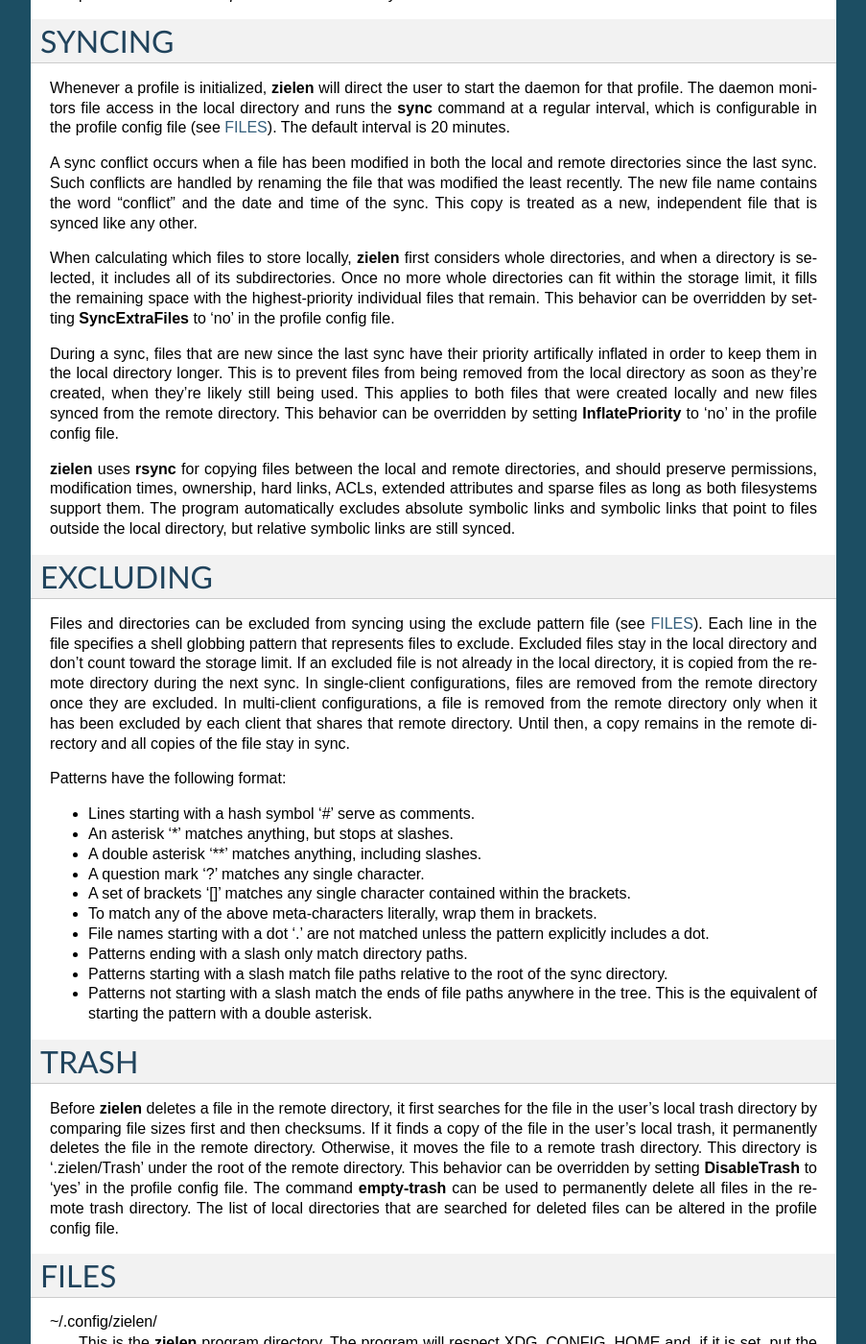
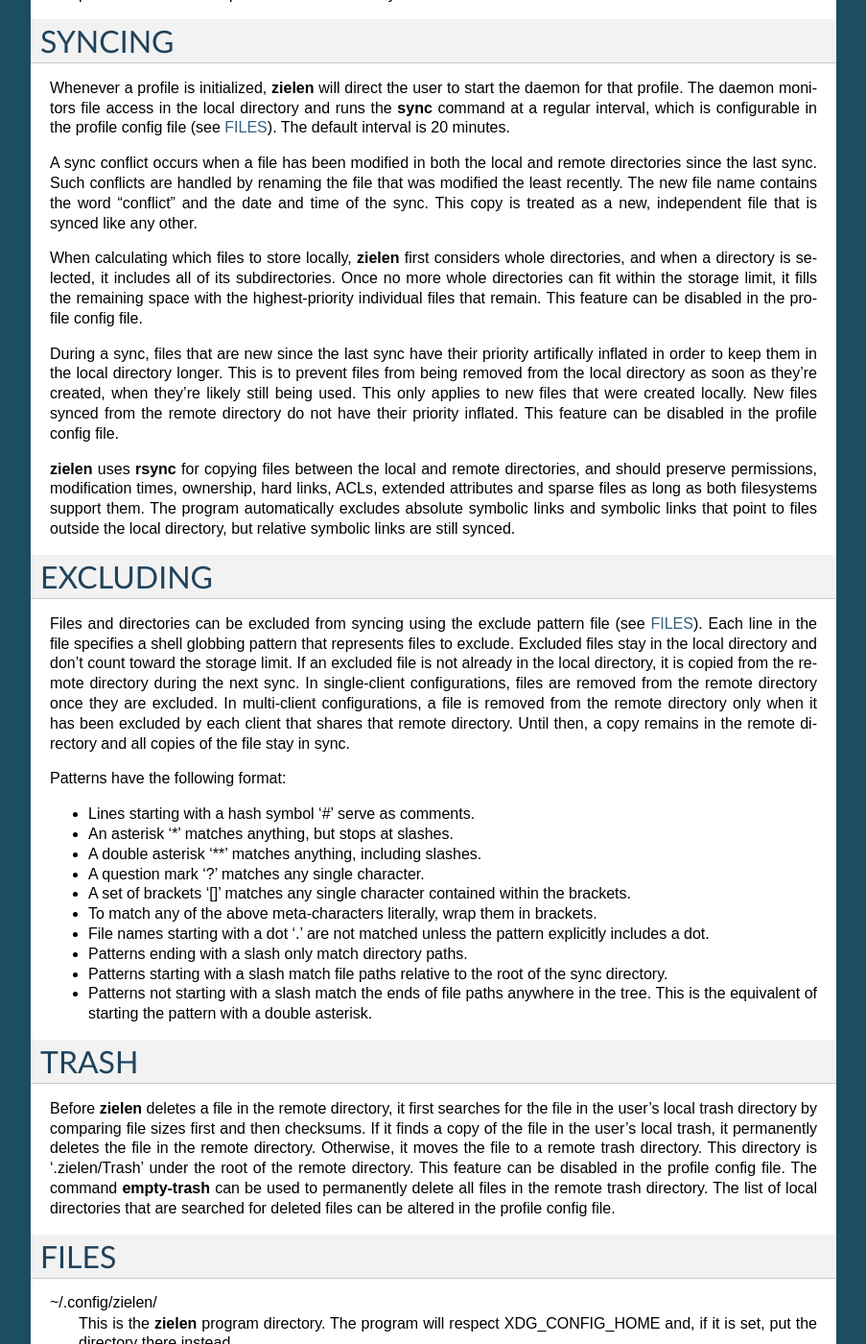
Before and after one commit to lostatc/retain-sync, a Sphinx documentation site: the page built from docs/zielen.1.rst, in a window 1280 px wide and 1400 px high, scrolled down 2256 px. Shown: the whole window at 96% size, without its empty margins (198-1101 px from the left). Built offline with Sphinx 7.4.7, drawn with Linux system fonts in a browser that asks for light colours.

Commit message:
Fix issue handling conflicts
This commit fixes an issue that would cause new files created in the
process of resolving conflicts to not be added to the database.

As of this commit, new files synced from the remote directory do not
have their priority inflated. Only new files created locally have their
priority inflated.

```diff
--- a/docs/zielen.1.rst
+++ b/docs/zielen.1.rst
@@ -147,16 +147,15 @@
 directories, and when a directory is selected, it includes all of its
 subdirectories. Once no more whole directories can fit within the storage
 limit, it fills the remaining space with the highest-priority individual files
-that remain. This behavior can be overridden by setting **SyncExtraFiles** to
-'no' in the profile config file.
+that remain. This feature can be disabled in the profile config file.
 
 During a sync, files that are new since the last sync have their priority
 artifically inflated in order to keep them in the local directory longer. This
 is to prevent files from being removed from the local directory as soon as
-they're created, when they're likely still being used. This applies to both
-files that were created locally and new files synced from the remote directory.
-This behavior can be overridden by setting **InflatePriority** to 'no' in the
-profile config file.
+they're created, when they're likely still being used. This only applies to new
+files that were created locally. New files synced from the remote directory do
+not have their priority inflated. This feature can be disabled in the profile
+config file.
 
 **zielen** uses **rsync** for copying files between the local and remote
 directories, and should preserve permissions, modification times, ownership,
@@ -203,11 +202,10 @@
 then checksums. If it finds a copy of the file in the user's local trash, it
 permanently deletes the file in the remote directory. Otherwise, it moves the
 file to a remote trash directory. This directory is '.zielen/Trash' under the
-root of the remote directory. This behavior can be overridden by setting
-**DisableTrash** to 'yes' in the profile config file. The command
-**empty-trash** can be used to permanently delete all files in the remote trash
-directory. The list of local directories that are searched for deleted files
-can be altered in the profile config file.
+root of the remote directory. This feature can be disabled in the profile
+config file. The command **empty-trash** can be used to permanently delete all
+files in the remote trash directory. The list of local directories that are
+searched for deleted files can be altered in the profile config file.
 
 FILES
 =====
```
Also changed, not shown: 1 other file.
